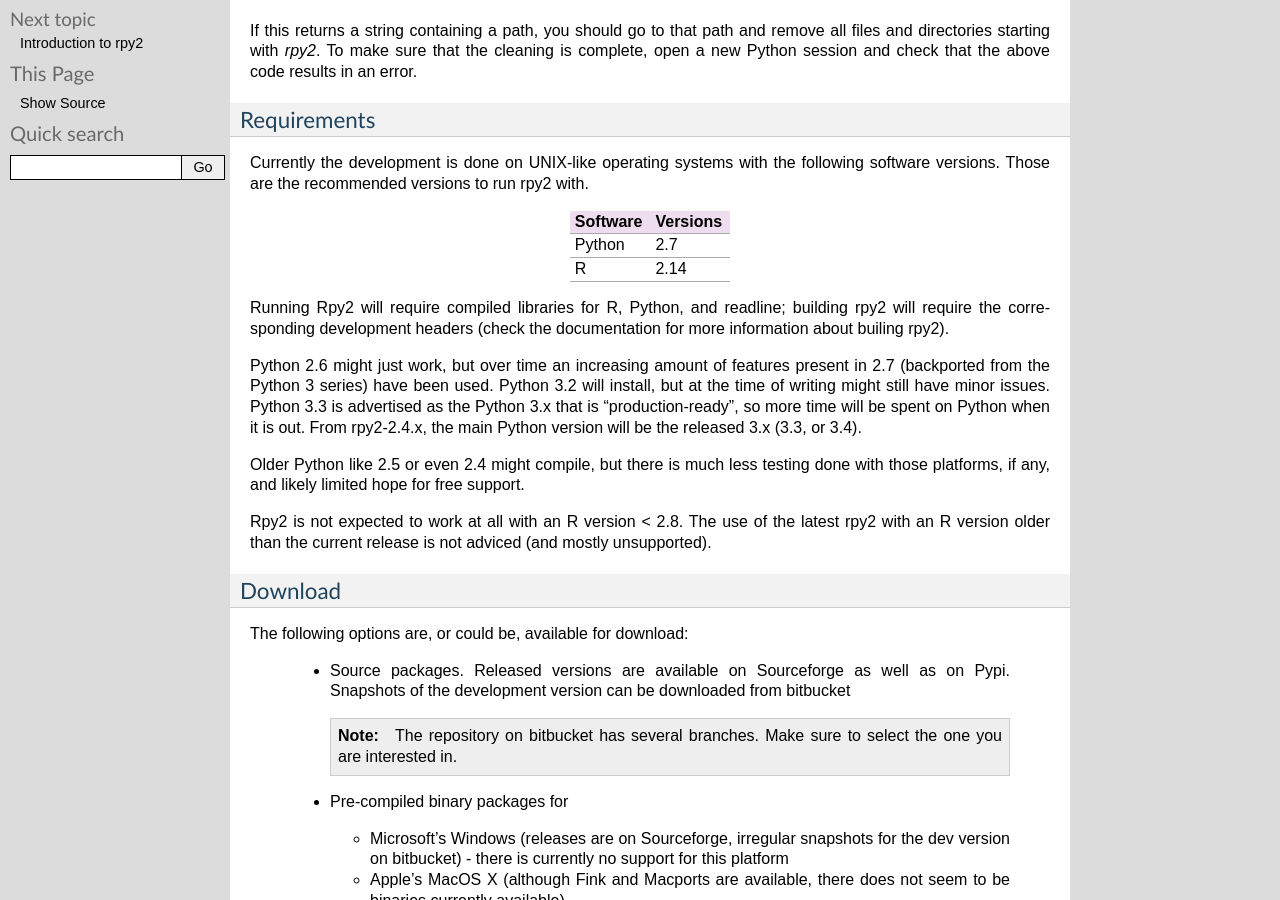
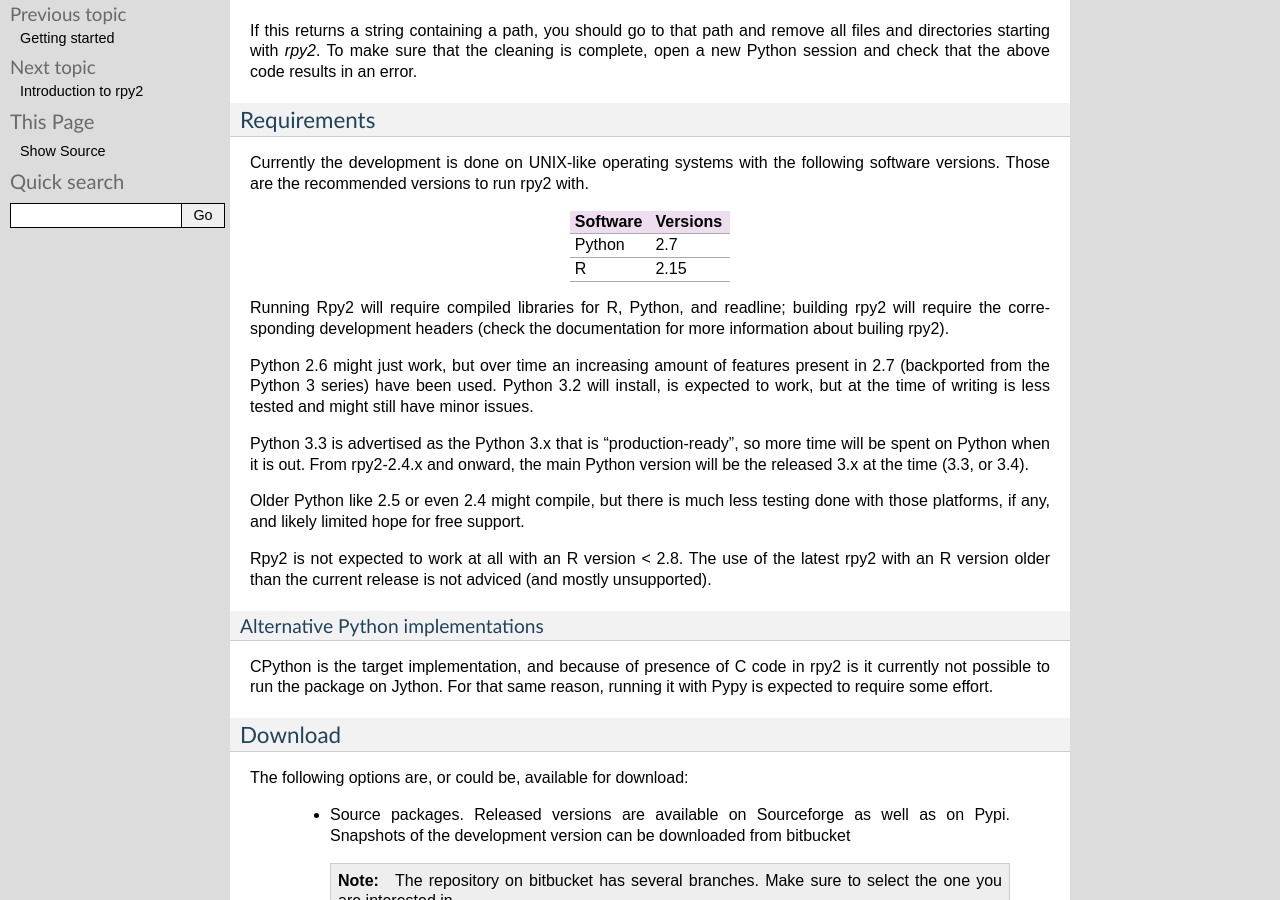
Before and after one commit to rpy2/rpy2, a Sphinx documentation site: the page built from doc/source/overview.rst, in a window 1280 px wide and 900 px high, scrolled down 801 px. Built offline with Sphinx 7.4.7, drawn with Linux system fonts in a browser that asks for light colours; formulas are drawn with MathJax 3; some of the changed text lies outside the part shown.

Commit message:
About R and Python versions

```diff
--- a/doc/source/overview.rst
+++ b/doc/source/overview.rst
@@ -77,7 +77,7 @@
 Software Versions
 ======== ===========
  Python   2.7
- R        2.14
+ R        2.15
 ======== ===========
 
 Running Rpy2 will require compiled libraries for R, Python, and readline;
@@ -86,18 +86,28 @@
 
 Python 2.6 might just work, but over time an increasing amount of features present
 in 2.7 (backported from the Python 3 series) have been used.
-Python 3.2 will install, but at the time of writing might still have minor issues.
+Python 3.2 will install, is expected to work, but at the time of writing
+is less tested and might still have minor issues.
+
 Python 3.3 is advertised as the Python 3.x that is "production-ready",
-so more time will be spent on Python when it is out. From rpy2-2.4.x, the main
-Python version will be the released 3.x (3.3, or 3.4).
+so more time will be spent on Python when it is out. From rpy2-2.4.x and onward,
+the main Python version will be the released 3.x at the time (3.3, or 3.4).
 
-Older Python like 2.5 or even 2.4 might compile, but there is much less testing done with those
-platforms, if any, and likely limited hope for free support.
+Older Python like 2.5 or even 2.4 might compile, but there is much less
+testing done with those platforms, if any, and likely limited hope
+for free support.
 
 Rpy2 is not expected to work at all with an R version < 2.8. The use of the
-latest rpy2 with an R version older than the current release is not adviced (and mostly
-unsupported).
+latest rpy2 with an R version older than the current release is not
+adviced (and mostly unsupported).
 
+Alternative Python implementations
+^^^^^^^^^^^^^^^^^^^^^^^^^^^^^^^^^^
+
+CPython is the target implementation, and because of presence of C code
+in rpy2 is it currently not possible to run the package on Jython.
+For that same reason, running it with Pypy is expected to require
+some effort.
 
 Download
 --------
```
